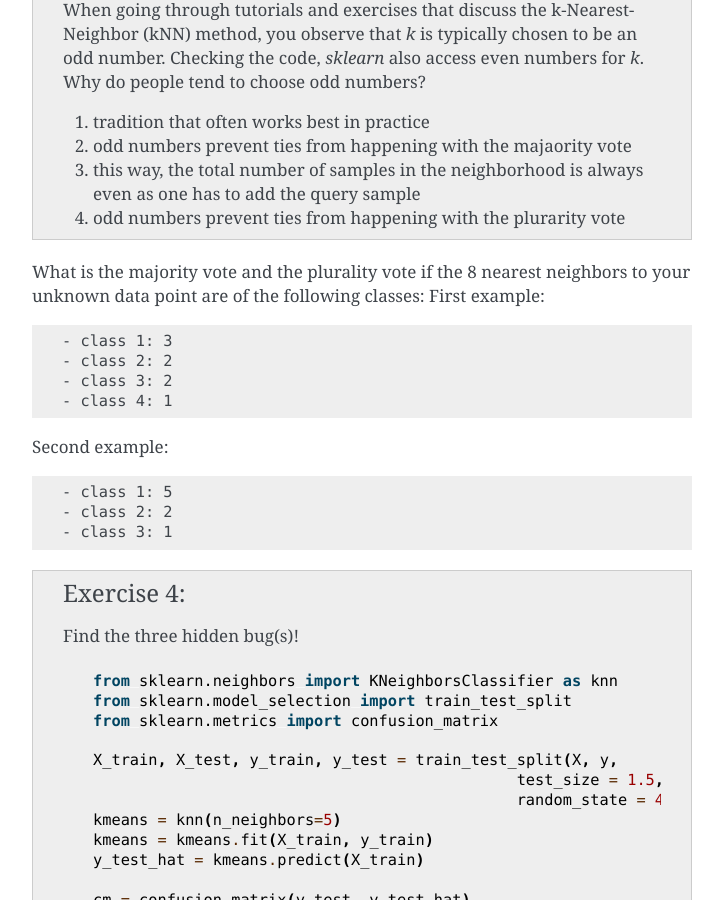
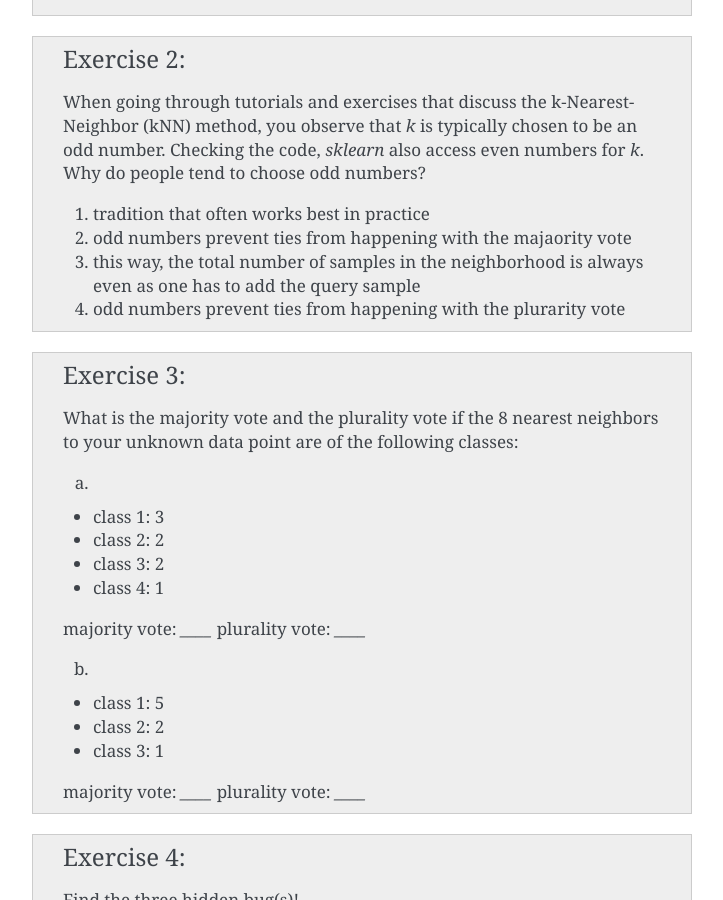
Before and after one commit to deeplearning540/deeplearning540.github.io, a Sphinx documentation site: the page built from source/lesson03/content.rst, in a window 1280 px wide and 900 px high, scrolled down 964 px. Shown: the whole window, without its empty margins (388-1111 px from the left). Built offline with Sphinx 7.4.7, drawn with Linux system fonts in a browser that asks for light colours.

Commit message:
fixed code errors in lesson03 exercises

```diff
--- a/source/lesson03/content.rst
+++ b/source/lesson03/content.rst
@@ -26,13 +26,13 @@ Check your Learning
 
 .. admonition:: Exercise 1
 
-When using the k-Nearest-Neighbor (kNN) algorithm to predict the class of an unknown data point the `k` stands for:
+   When using the k-Nearest-Neighbor (kNN) algorithm to predict the class of an unknown data point the `k` stands for:
 
- 1. the radius around the new point, in which to count all occurring classes
+   1. the radius around the new point, in which to count all occurring classes
 
- 2. the number of classes occurring in the data set
+   2. the number of classes occurring in the data set
 
- 3. the number of nearest labeled data points to look at for reaching a decision
+   3. the number of nearest labeled data points to look at for reaching a decision
 
 
 .. admonition:: Exercise 2
@@ -50,19 +50,26 @@ When using the k-Nearest-Neighbor (kNN) algorithm to predict the class of an unk
 
 .. admonition:: Exercise 3
 
-What is the majority vote and the plurality vote if the 8 nearest neighbors to your unknown data point are of the following classes:
-First example: ::
+   What is the majority vote and the plurality vote if the 8 nearest neighbors to your unknown data point are of the following classes:
 
-- class 1: 3
-- class 2: 2
-- class 3: 2
-- class 4: 1
+   a)
 
-Second example: ::
+   - class 1: 3
+   - class 2: 2
+   - class 3: 2
+   - class 4: 1
 
-- class 1: 5
-- class 2: 2
-- class 3: 1
+   majority vote: `____`
+   plurality vote: `____`
+
+   b)
+
+   - class 1: 5
+   - class 2: 2
+   - class 3: 1
+
+   majority vote: `____`
+   plurality vote: `____`
 
 
 .. admonition:: Exercise 4
```
